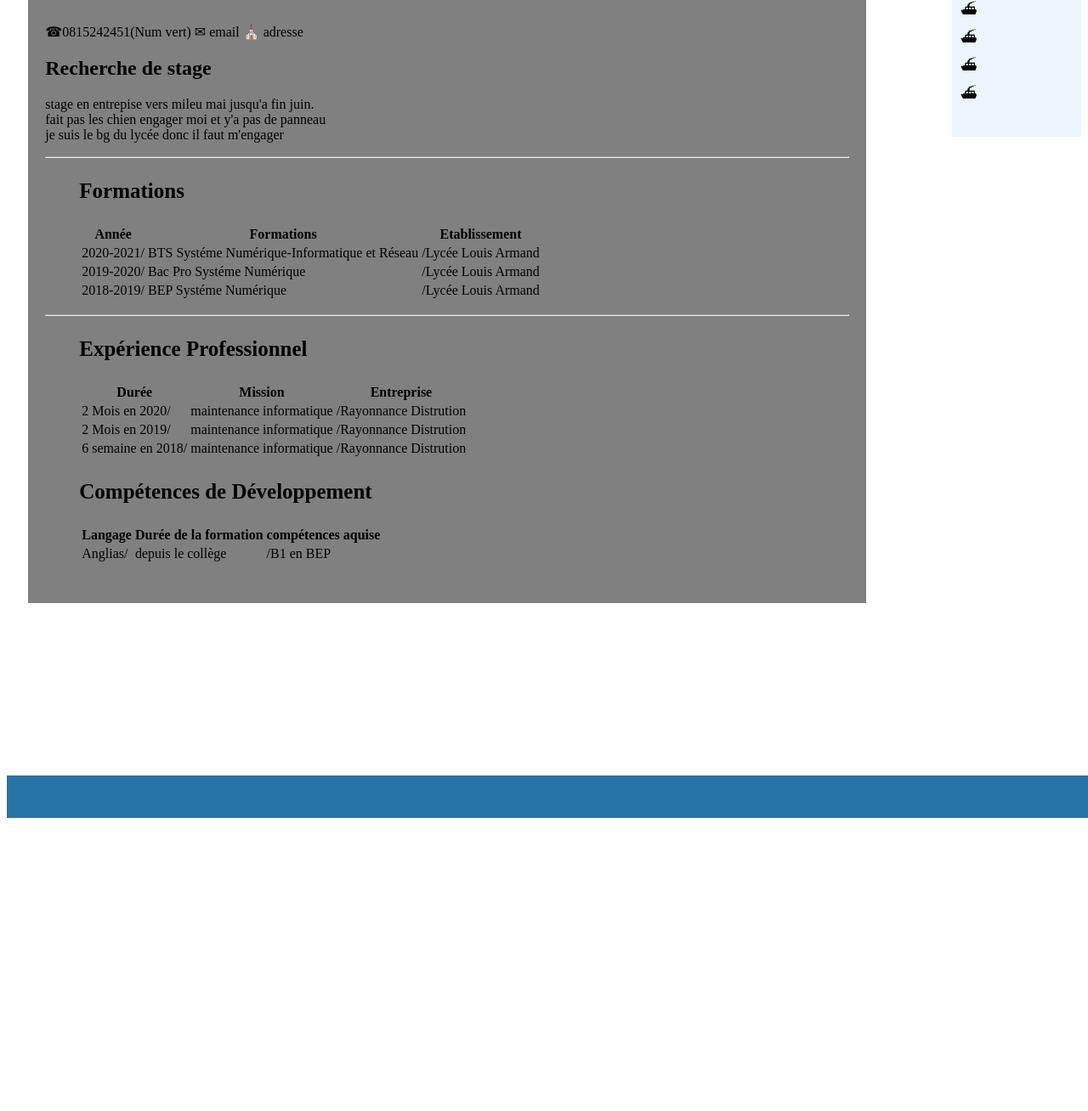
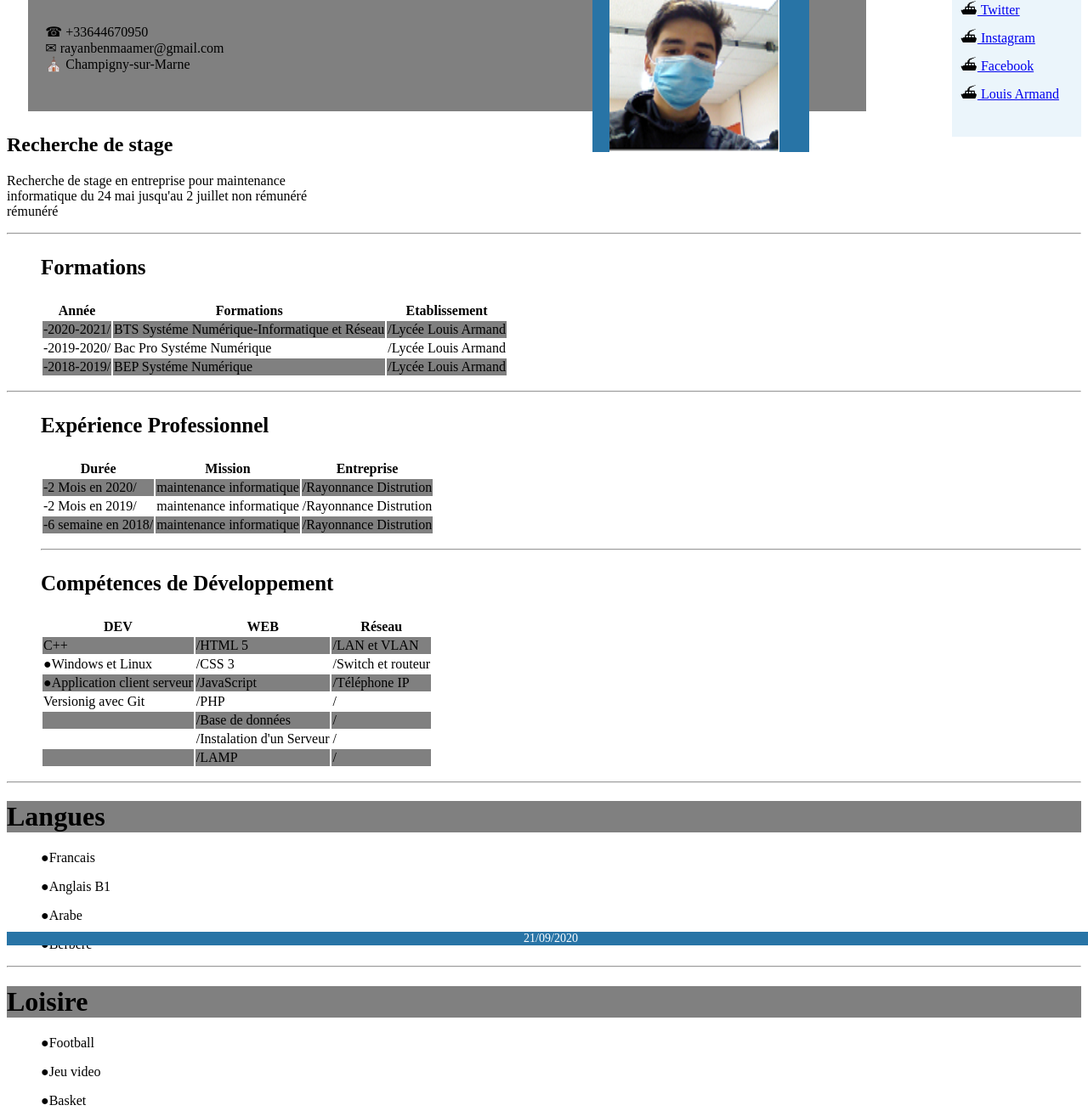
Before and after one commit to rayanbenma/index.htlm, a plain HTML site: page index.html in a window 1280 px wide. Shown: the part 287-1595 px from the top of the page at 85% size. Before the commit the page ends 1280 px from the top, so only its background shows below. Drawn offline with Linux system fonts and the light colour scheme; files whose address does not match are found by name.

Commit message:
Defi 3 - Mon CV de GEEK

```diff
--- a/index.html
+++ b/index.html
@@ -17,22 +17,25 @@
 				<p>
 					lien vers d'autre site:<br/>
 					<br/>
-					⛴<br/>
-					⛴<br/>
-					⛴<br/>
-					⛴<br/>
-					⛴
+					⛴ <a href="https://www.youtube.com/?hl=fr&gl=FR"> Youtube</a><br/>
+					⛴<a href="https://twitter.com/?lang=fr"> Twitter</a><br/>
+					⛴<a href="https://www.instagram.com/?hl=fr"> Instagram</a><br/>
+					⛴<a href="https://fr-fr.facebook.com/"> Facebook</a><br/>
+					⛴<a href="https://www.larmand.fr/"> Louis Armand</a>
 				</p>
 			</aside>
 			<section>
-
+				<img id="photo" src="C:\Users\rbenmaamer\Desktop\index.htlm\rayan.png">
 				<p><h1>Rayan Ben maamer</h1><br/>
-					 ☎0815242451(Num vert) ✉ email ⛪ adresse
+					 ☎ +33644670950<br/>
+					  ✉ rayanbenmaamer@gmail.com <br/>
+					 ⛪ Champigny-sur-Marne
 					</p>
+					</section>
 				<h2>Recherche  de stage</h2>
-				<p>stage en entrepise vers mileu mai jusqu'a fin juin. <br/>
-					fait pas les chien engager moi et y'a pas de panneau<br/>
-					je suis le bg du lycée donc il faut m'engager
+				 <p>Recherche de stage en entreprise pour maintenance<br/>
+					informatique du 24 mai jusqu'au 2 juillet non rémunéré <br/>
+					rémunéré
 				</p>
 				<hr></hr>
 				<ol>
@@ -44,66 +47,108 @@
 							<th>Etablissement</th>
 						</tr>
 						<tr>
-							<td>2020-2021/</td>
-							<td>BTS Systéme Numérique-Informatique et Réseau</td>
-							<td> /Lycée Louis Armand</td>
+							<td id="gris">-2020-2021/</td>
+							<td id="gris">BTS Systéme Numérique-Informatique et Réseau</td>
+							<td id="gris"> /Lycée Louis Armand</td>
 						</tr>
 						<tr>
-							<td>2019-2020/</td>
+							<td>-2019-2020/</td>
 							<td>Bac Pro Systéme Numérique</td>
 							<td>/Lycée Louis Armand</td>
 						</tr>
 						<tr>
-							<td>2018-2019/</td>
-							<td>BEP Systéme Numérique</td>
-							<td>/Lycée Louis Armand</td>
+							<td id="gris">-2018-2019/</td>
+							<td id="gris">BEP Systéme Numérique</td>
+							<td id="gris">/Lycée Louis Armand</td>
 						</tr>
 					</table>
 				</ol>
 				<hr></hr>
 				<ol>
 					<table>
-						<h3>Expérience Professionnel</h3>
+						<h3 >Expérience Professionnel</h3>
 						<tr>
 							<th>Durée</th>
 							<th>Mission</th>
 							<th>Entreprise</th>
 						</tr>
 						<tr>
-							<td>2 Mois en 2020/</td>
+							<td id="gris">-2 Mois en 2020/</td>
+							<td id="gris">maintenance informatique</td>
+							<td id="gris">/Rayonnance Distrution</td>
+						</tr>
+						<tr>
+							<td>-2 Mois en 2019/</td>
 							<td>maintenance informatique</td>
 							<td>/Rayonnance Distrution</td>
 						</tr>
 						<tr>
-							<td>2 Mois en 2019/</td>
-							<td>maintenance informatique</td>
-							<td>/Rayonnance Distrution</td>
-						</tr>
-						<tr>
-							<td>6 semaine en 2018/</td>
-							<td>maintenance informatique</td>
-							<td>/Rayonnance Distrution</td>
+							<td id="gris">-6 semaine en 2018/</td>
+							<td id="gris">maintenance informatique</td>
+							<td id="gris">/Rayonnance Distrution</td>
 						</tr>
 					</table>
 				</ol>
 				<ol>
 					<table>
+						<hr></hr>
 						<h3>Compétences de Développement</h3>
 						<tr>
-							<th>Langage</th>
-							<th>Durée de la formation</th>
-							<th>compétences aquise</th>
+							<th>DEV</th>
+							<th>WEB</th>
+							<th>Réseau</th>
 						</tr>
 						<tr>
-							<td>Anglias/</td>
-							<td>depuis le collège </td>
-							<td>/B1 en BEP</td>
+							<td  id="gris">C++</td>
+							<td  id="gris">/HTML 5 </td>
+							<td  id="gris">/LAN et VLAN</tdS>
+						</tr>
+						<tr>
+							<td>●Windows et Linux</td>
+							<td>/CSS 3</td>
+							<td>/Switch et routeur</td>
+						</tr>
+						<tr>
+							<td  id="gris">●Application client serveur</td>
+							<td  id="gris">/JavaScript</td>
+							<td  id="gris">/Téléphone IP</td>
+						</tr>
+						<tr>
+							<td>Versionig avec Git</td>
+							<td>/PHP</td>
+							<td>/</td>
+						</tr>
+						<tr>
+							<td  id="gris"></td>
+							<td  id="gris">/Base de données </td>
+							<td  id="gris">/</td>
+						</tr>
+						<tr>
+							<td></td>
+							<td>/Instalation d'un Serveur </td>
+							<td>/</td>
+						</tr>
+						<tr>
+							<td  id="gris"></td>
+							<td  id="gris">/LAMP</td>
+							<td  id="gris">/</td>
 						</tr>
 					</table>
 				</ol>
-			</section>
-			<footer class="fond_bleu">
-				<p>21/09/2020</p>
+				<hr></hr>
+					<h1 id="gris"> Langues</h1>
+						<ol>●Francais</ol>
+						<ol>●Anglais B1</ol>
+						<ol>●Arabe</ol>
+						<ol>●Berbere</ol>
+					<hr></hr>
+						<h1 id="gris">Loisire</h1>
+						<ol>●Football</ol>
+						<ol>●Jeu video</ol>
+						<ol>●Basket</ol>
+
+			<footer>
+				<p class="fond_bleu">21/09/2020</p>
 			</footer>
 	</body>
 </html>
--- a/style.css
+++ b/style.css
@@ -3,8 +3,8 @@
 	color: white;
 }
 #photo{
-	width: 100px;
-	height: 150px;
+	width: 200px;
+	height: 200px;
 	float: right;
 	margin-right: 5%;
 	padding: 35px 35px 0px 20px;
@@ -39,7 +39,7 @@ aside{
 }
 footer{
 	position:absolute;
-	top:150%;
+	top:165%;
 	bottom: 0;
 	width: 100%;
 	padding-top:50px;
@@ -51,3 +51,6 @@ footer p {
 h3 {
 font-size: 25px;
 }
+#gris{
+	background: grey;
+}
```
Also changed, not shown: image.jpg (deleted), rayan.png (added).
